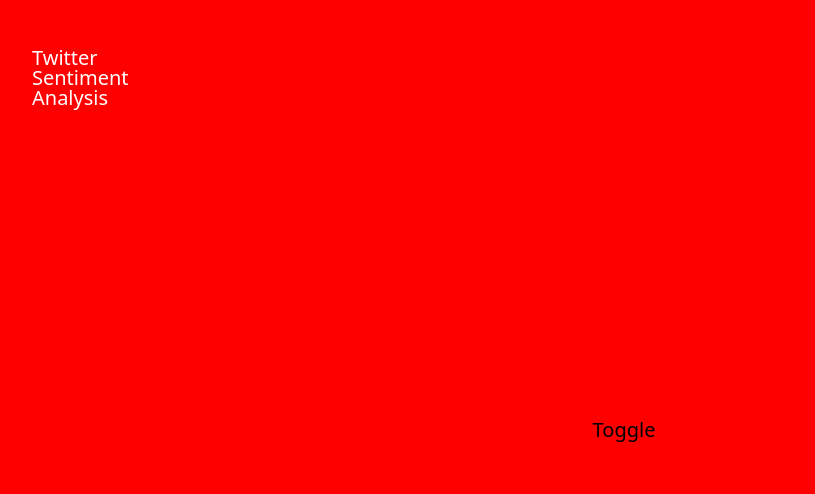
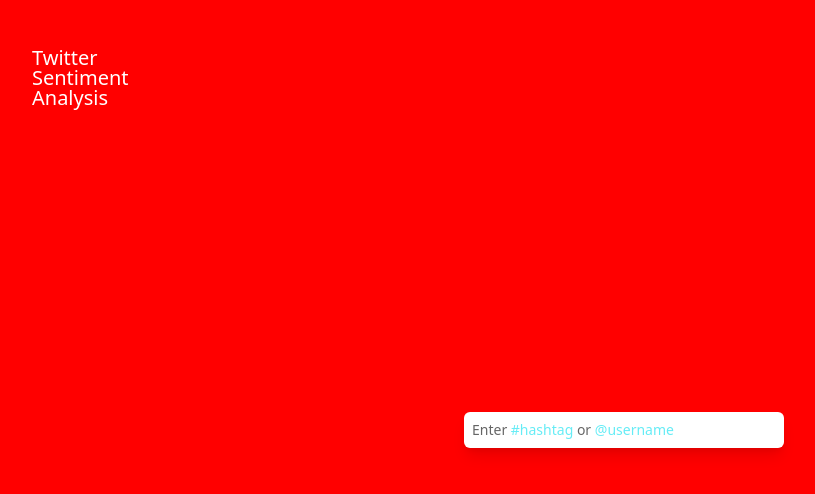
Before and after one commit to FlamingArch/twitter-sentiment-analysis, a React (Create React App) app: page / in a window 1280 px wide. Shown: the top 494 px of the page, without its empty margins (16-831 px from the left). Built offline with nearby package versions, Linux system fonts and the light colour scheme.

Commit message:
Added TextBox with Disappearing Hint

```diff
--- /dev/null
+++ b/src/Components/Logo.js
@@ -0,0 +1,13 @@
+import React from "react";
+
+const Logo = () => {
+  return (
+    <div>
+      <p style={{ color: "white", width: "100px", lineHeight: 1 }}>
+        Twitter Sentiment Analysis
+      </p>
+    </div>
+  );
+};
+
+export default Logo;
--- /dev/null
+++ b/src/Components/SearchBox.js
@@ -0,0 +1,35 @@
+import React, { useState } from "react";
+import { motion } from "framer-motion";
+
+const SearchBox = () => {
+  const [empty, setEmpty] = useState(true);
+
+  const onTextChange = (e) => {
+    if (e.target.value == "") setEmpty(true);
+    else setEmpty(false);
+  };
+
+  return (
+    <div
+      className="rounded-md shadow-lg bg-white p-2 relative"
+      style={{ width: "320px" }}
+    >
+      <motion.p
+        animate={empty ? { opacity: 0.6 } : { opacity: 0 }}
+        className="text-sm text-black"
+      >
+        Enter <span className="text-accent2">#hashtag</span> or{" "}
+        <span className="text-accent2">@username</span>
+      </motion.p>
+      <input
+        className="absolute bg-opacity-0 h-full p-2 text-sm text-black bg-transparent w-full top-0 left-0 right-0 bottom-0 border-none"
+        type="text"
+        name=""
+        id=""
+        onChange={onTextChange}
+      />
+    </div>
+  );
+};
+
+export default SearchBox;
--- a/src/Components/TopBar.js
+++ b/src/Components/TopBar.js
@@ -1,5 +1,7 @@
 import React, { useState } from "react";
 import { motion } from "framer-motion";
+import Logo from "./Logo";
+import SearchBox from "./SearchBox";
 
 const TopBar = () => {
   const [expanded, setExpanded] = useState(true);
@@ -12,15 +14,11 @@ const TopBar = () => {
   return (
     <motion.div
       animate={expanded ? { height: "100%" } : { height: "auto" }}
-      className={`${containerTailwindStyles}  ${
-        expanded ? "h-full" : "h-auto"
-      }`}
+      className={`${containerTailwindStyles}`}
     >
-      <p style={{ color: "white", width: "100px", lineHeight: 1 }}>
-        Twitter Sentiment Analysis
-      </p>
-      <div className="h-full grid center">
-        <button onClick={toggleExpand}>Toggle</button>
+      <Logo />
+      <div className="h-full grid place-items-center">
+        <SearchBox />
       </div>
     </motion.div>
   );
--- a/tailwind.config.js
+++ b/tailwind.config.js
@@ -2,13 +2,14 @@ module.exports = {
   purge: ["./src/**/*.{js,jsx,ts,tsx}", "./public/index.html"],
   darkMode: false, // or 'media' or 'class'
   theme: {
-    colors: {
-      primary: "var(--color-primary)",
-      secondary: "var(--color-secondary)",
-      accent1: "var(--color-accent1)",
-      accent2: "var(--color-accent2)",
+    extend: {
+      colors: {
+        primary: "var(--color-primary)",
+        secondary: "var(--color-secondary)",
+        accent1: "var(--color-accent1)",
+        accent2: "var(--color-accent2)",
+      },
     },
-    extend: {},
   },
   variants: {
     extend: {},
```
